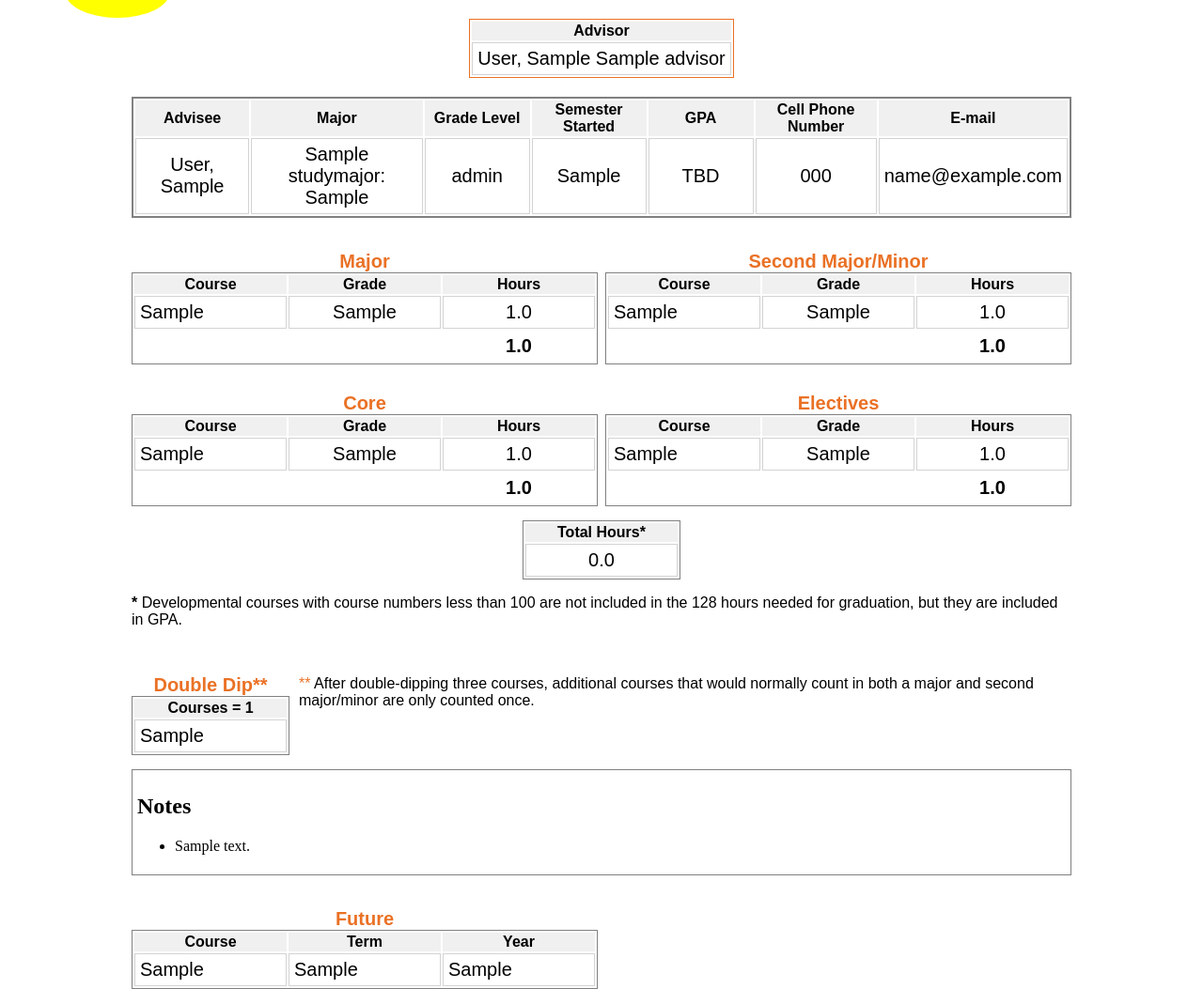
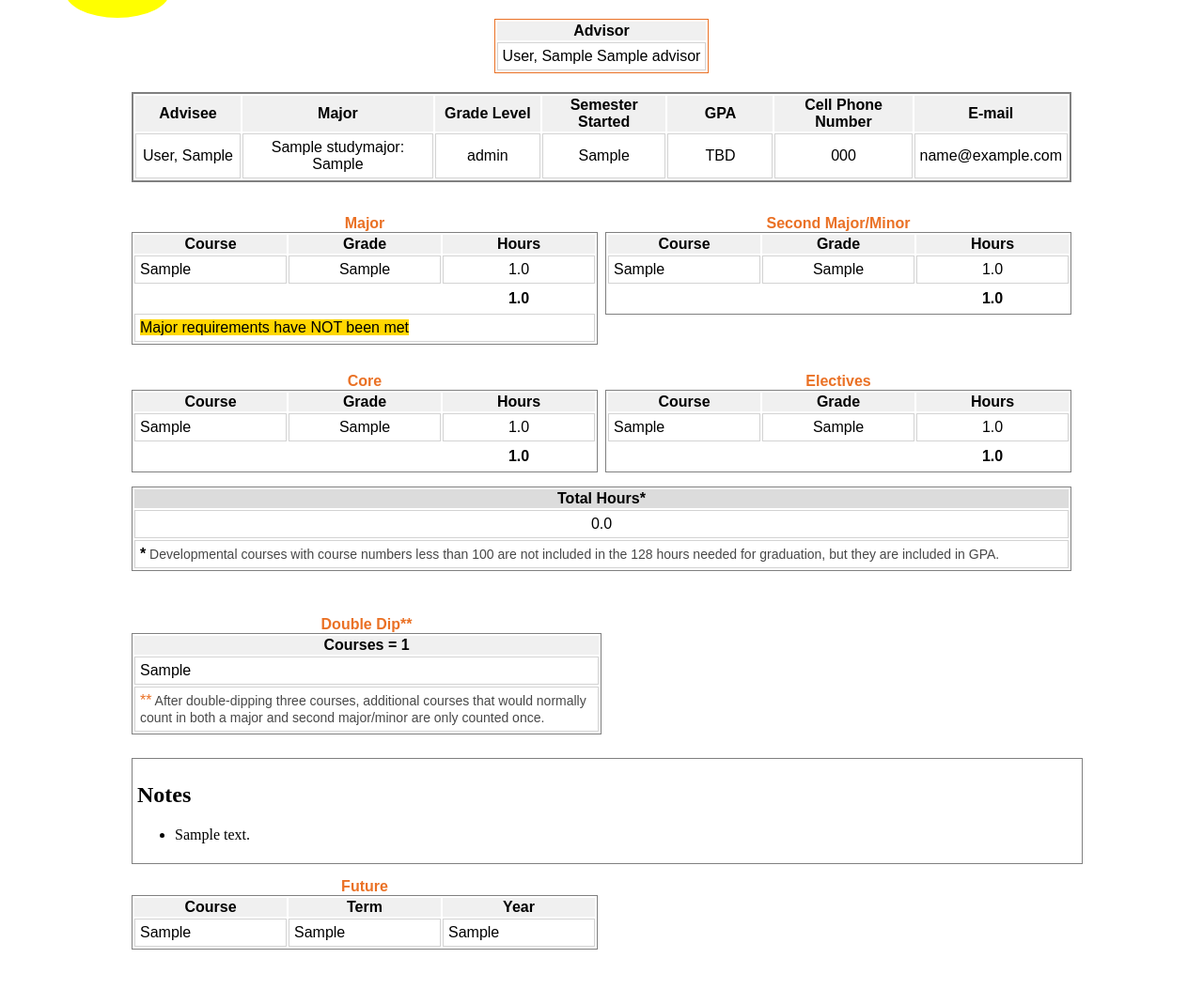
Before and after one commit to james-schneider/django-capstone-project, a Django app: page /advisor/advisee/1/ in a window 1280 px wide. Shown: the part 75-1128 px from the top of the page at 94% size. After the commit the page ends 1086 px from the top, so only its background shows below. Run offline with Django 3.2, Linux system fonts and the light colour scheme; a user stored in the database is signed in; tables that the repository leaves empty hold one stand-in row (values such as "Sample post").

Commit message:
Add logic for checking if requirements for major have been met

```diff
--- a/advisor/static/advisor/advisor_layout.css
+++ b/advisor/static/advisor/advisor_layout.css
@@ -132,10 +132,16 @@
     font-family: Arial, Helvetica, sans-serif;
 }
 
-div.footnote {
-    font-size: 12px;
+span.footnote {
+    font-size: 14px;
     text-align: left;
     clear: left;
+    color: #484848;
+}
+
+span#footnote {
+    font-size: 14px;
+    color: #484848;
 }
 
 span#beta_version {
@@ -149,8 +155,21 @@
     color: rgb(234,113,37);
 }
 
-div#notes {
+div.notes {
     border: 1px solid gray;
     padding: 5px;
-    margin: 20px 0;
+    margin-top: 10px;
+    float: left;
+    clear: left;
+    width: 100%;
 }
+
+span#true {
+    background: #2E8B57;
+    color: white;
+}
+
+span#false {
+    background: #FFD700;
+    color: black;
+}
--- a/advisor/static/advisor/tables.css
+++ b/advisor/static/advisor/tables.css
@@ -5,7 +5,7 @@
     float: none;
     margin: 15px;
     font-family: Arial, Helvetica, sans-serif;
-    font-size: 20px;
+    font-size: 16px;
     margin-left: auto;
     margin-right: auto;
   }
@@ -121,7 +121,7 @@
     border: 1px solid gray;
     float: left;
     width: 45%;
-    /*clear: both;*/
+    clear: left;
 }
 
 table.record_tables_left td :nth-child(even) {
@@ -239,8 +239,10 @@
 
 .double_dip_table {
     float: left;
+    clear: left;
     margin-right: 10px;
     min-width: 150px;
+    max-width: 500px;
 }
 
 .double_dip_table th {
@@ -256,6 +258,21 @@
     border: 1px solid lightgray;
     padding:5px;
 }
+#total_table {
+    width: 100%;
+    margin-left:0;
+    margin-right: 0;
+}
+
+#total_table th {
+    background: gainsboro;
+    color: black;
+    width: ;
+}
+
+#total_table td {
+    width: 100%;
+}
 
 div#notes {
     clear:left;
--- a/advisor/templates/advisor/advisee.html
+++ b/advisor/templates/advisor/advisee.html
@@ -136,6 +136,15 @@
                 <td class="total"></td>
                 <td class="total"></td>
                 <td class="total">{{ major_credits }}</td>
+            </tr>
+            <tr>
+                <td colspan="3">
+                    {% if major_requirements_met is True %}
+                        <span id="true">Major requirements have been met</span>
+                    {% else %}
+                    <span id="false">Major requirements have NOT been met</span>
+                    {% endif %}
+                </td>
             </tr>
 
         </table>
@@ -313,7 +322,7 @@
 
     <br><br><br>
 
-    <table class="record_tables">
+    <table class="record_tables" id="total_table">
         <tr>
             <th>
                 Total Hours*
@@ -323,11 +332,13 @@
         <tr>
             <td class="center_data">{{ total_credits }}</td>
         </tr>
+        <tr>
+            <td><strong>*</strong><span id="footnote">&nbspDevelopmental courses with
+            course numbers less than 100 are not included in the 128 hours
+            needed for graduation, but they are included in GPA.</span></td>
+        </tr>
     </table>
-    <p class="footnote"><strong>*</strong> Developmental courses with
-        course numbers less than 100 are not included in the 128 hours
-        needed for graduation, but they are included in GPA.
-    </p>
+
 
     <br>
 
@@ -345,16 +356,19 @@
                 </tr>
             {% endif%}
         {% endfor %}
+        <tr>
+            <td>
+                <span id="double_dip_asterisk">**</span><span id="footnote"> After double-dipping three courses,
+                additional courses that would normally count in both a major and
+                second major/minor are only counted once.</span>
+            </td>
+        </tr>
     </table>
-    <div>
-    <p class ="footnote"><span id="double_dip_asterisk">**</span> After double-dipping three courses,
-        additional courses that would normally count in both a major and
-        second major/minor are only counted once.
-    </p>
-    </div>
-    </br>
 
-    <div id="notes">
+
+    </br></br>
+
+    <div class="notes">
     <h2>Notes</h2>
     <ul>
         {% if notes != None %}
--- a/advisor/views.py
+++ b/advisor/views.py
@@ -61,6 +61,40 @@
         major_courses = get_list_or_404(MajorCourseGrade, advisee_id=advisee_id)
     except:
         major_courses = "0"
+
+    major_requirements_met = False
+
+    # list of courses required for CIS major
+    required_for_CIS_major = ['CIS 175', 'CIS 201', 'CIS 211', 'CIS 297', 'CIS 301',
+                                'CIS 305', 'CIS 310', 'CIS 318', 'CIS 341', 'CIS 420',
+                                'CIS 450']
+
+    # list of math courses for CIS major.  Only one is required.
+    math_for_CIS_major = ['MATH 211', 'MATH 213', 'MATH 302']
+
+    # list of electives for CIS major.  Only two are required.
+    electives_for_CIS_major = ['ACCT 211', 'ACCT 430', 'CIS 285', 'CIS 401', 'CIS 495',
+                                'CS 287', 'CS 313', 'CS 315', 'CS 418', 'CS 430']
+
+    required_for_CIS_major_counter = 0
+    math_for_CIS_major_counter = 0
+    electives_for_CIS_major_counter = 0
+
+
+    if major_courses != "0":
+        if advisee_info.first_major == 'CIS':
+            for course in major_courses:
+                if course.course.course_no in required_for_CIS_major:
+                    required_for_CIS_major_counter += 1
+                if course.course.course_no in math_for_CIS_major:
+                    math_for_CIS_major_counter += 1
+                if course.course.course_no in electives_for_CIS_major:
+                    electives_for_CIS_major_counter += 1
+
+            if required_for_CIS_major_counter >= 11 and math_for_CIS_major_counter >=1 and \
+                electives_for_CIS_major_counter >= 2:
+                major_requirements_met = True
+
 
     # list of course grades from the SecondMajorCourseGrade model in models.py
     try:
@@ -429,8 +463,7 @@
     #variable used to display the advisor of the individual advisee
     advisors = get_list_or_404(AdvisorRelationship, advisee_id=advisee_id)
 
-    # title that is going to show up in the browser tab
-    title=advisee_info.first_name + " " + advisee_info.last_name
+
 
 
     # notes that will be used for advisor notes
@@ -452,7 +485,8 @@
 
 
 
-
+    # title that is going to show up in the browser tab
+    title=advisee_info.first_name + " " + advisee_info.last_name
 
     # context is a dictionary of values that is sent with the render request.
     # It includes all of the variables that you want to use on the html page
@@ -465,7 +499,7 @@
                 'core_credits':core_credits, 'elective_credits':elective_credits, 'total_credits':total_credits, \
                 'title':title, 'notes':notes, 'form':form, 'major_course_list':major_course_list, \
                 'in_major_and_second_major_list':in_major_and_second_major_list, 'double_dip_count':double_dip_count,
-                'future_courses':future_courses}
+                'future_courses':future_courses, 'major_requirements_met':major_requirements_met}
 
     #advisor is the name of the app, advisee.html is the template
     return render(request, 'advisor/advisee.html', context)
```
